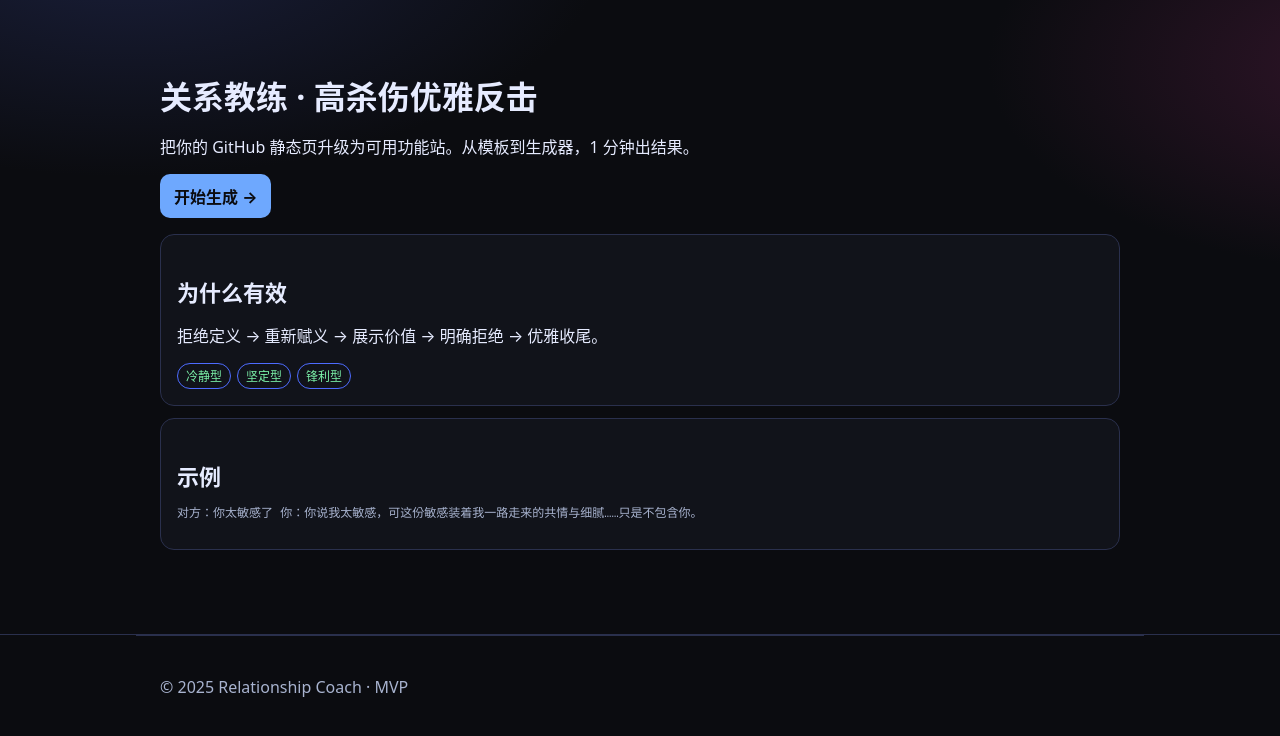
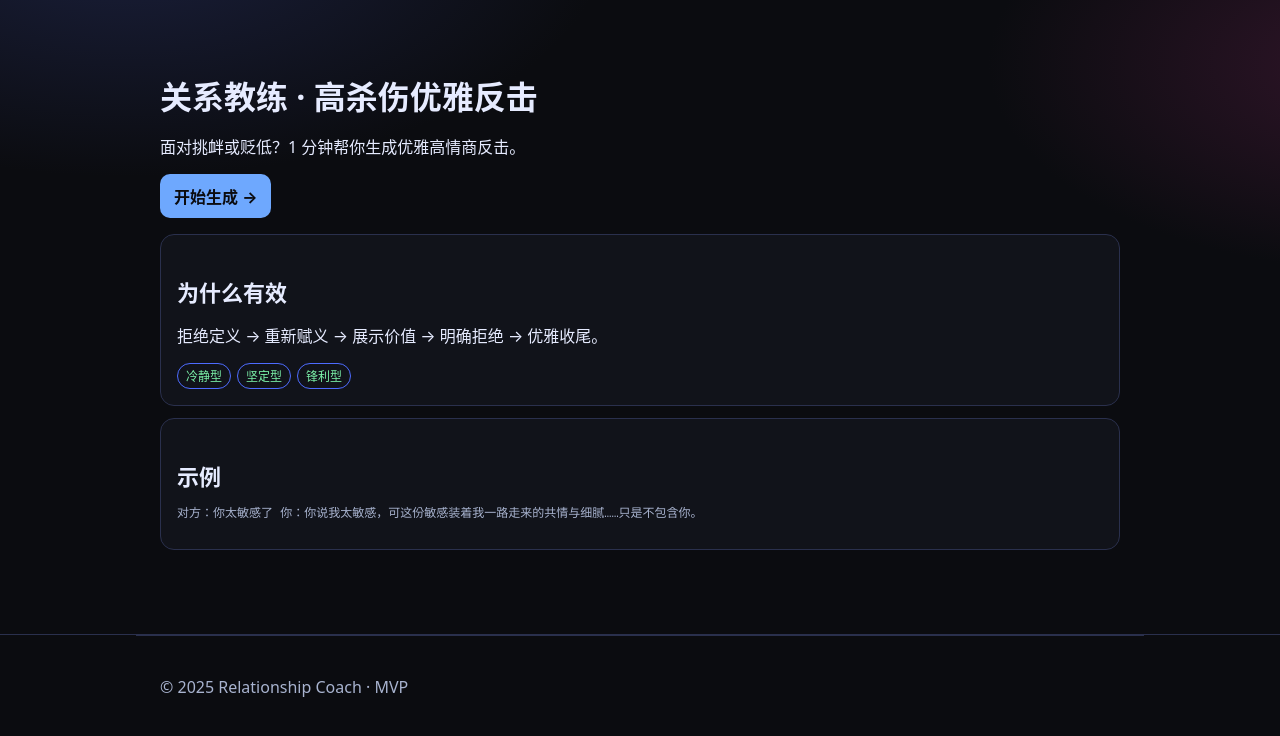
Before and after one commit to Professormin/antipua-coach-app, a Next.js app: page / in a window 1280 px wide. Shown: the top 736 px of the page. Built offline with nearby package versions, Linux system fonts and the light colour scheme.

Commit message:
Update index.jsx

```diff
--- a/pages/index.jsx
+++ b/pages/index.jsx
@@ -15,7 +15,7 @@ export default function Home(){
       <div className="hero">
         <div className="container">
           <h1>关系教练 · 高杀伤优雅反击</h1>
-          <p>把你的 GitHub 静态页升级为可用功能站。从模板到生成器，1 分钟出结果。</p>
+          <p>面对挑衅或贬低？1 分钟帮你生成优雅高情商反击。</p>
           <p>
             <Link href="/generator" className="btn">开始生成 →</Link>
           </p>
```
